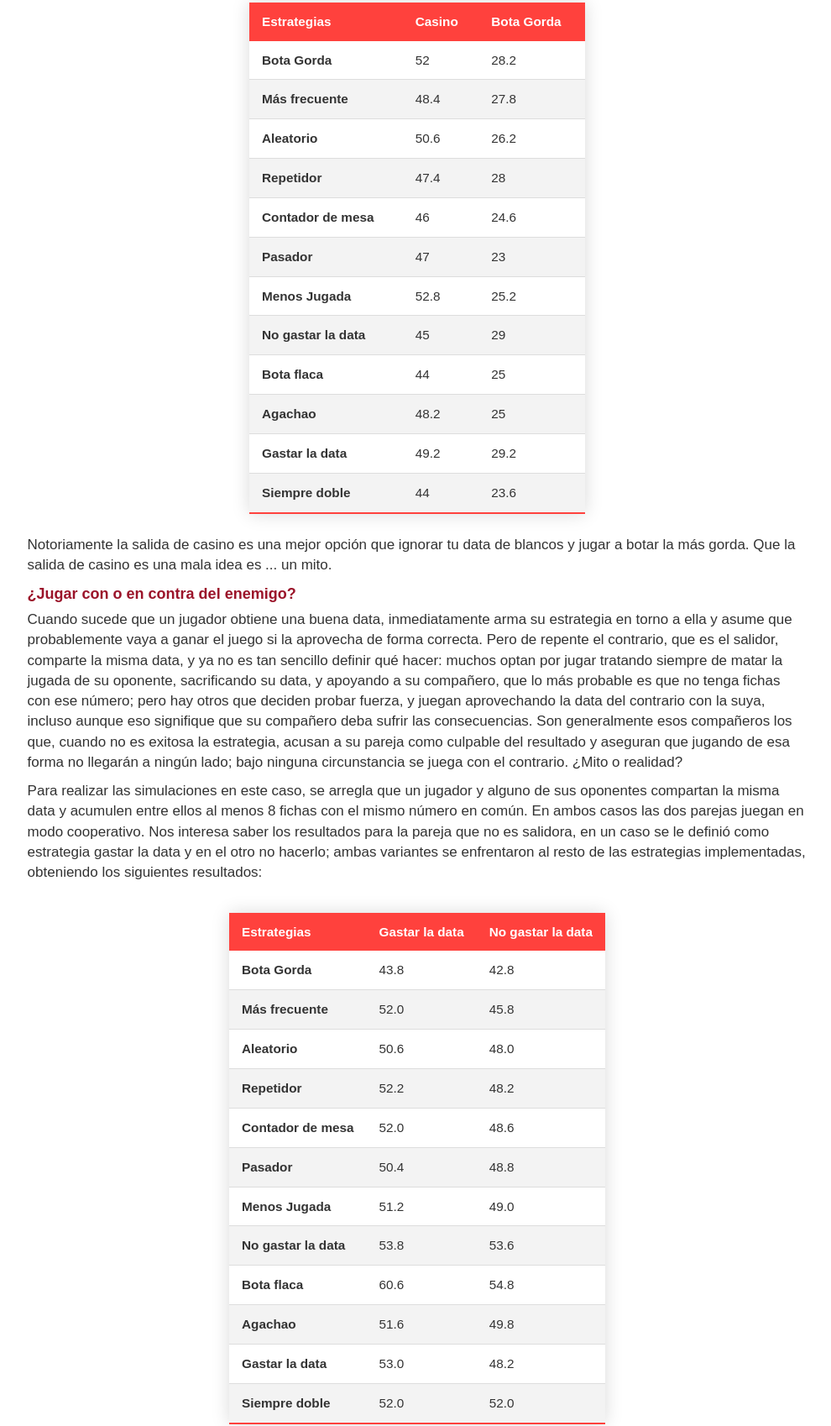
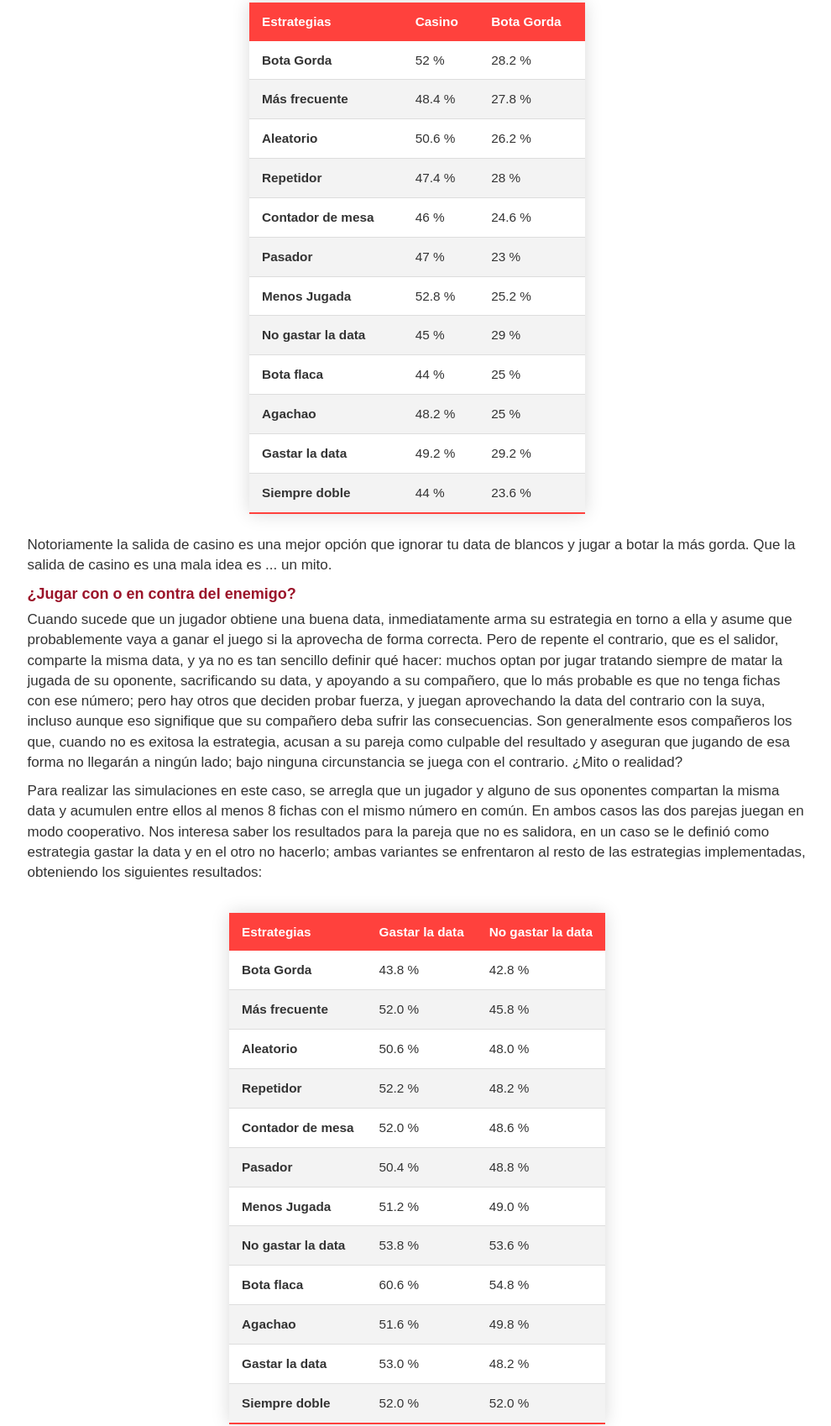
Before and after one commit to 2kodevs/domaino-data, a plain HTML site: page index.html in a window 1280 px wide. Shown: the part 3448-5146 px from the top of the page at 84% size, without its empty margins (143-1133 px from the left). Drawn offline with nearby package versions, Linux system fonts and the light colour scheme; a web font is replaced by a local one.

Commit message:
Add % symbol to the tables

```diff
--- a/index.html
+++ b/index.html
@@ -441,87 +441,63 @@
           <tbody>
             <tr>
               <th>Bota Gorda</th>
-              <td>
-                52</td>
-              <td>
-                28.2</td>
+              <td>52 %</td>
+              <td>28.2 %</td>
             </tr>
             <tr>
               <th>Más frecuente</th>
-              <td>
-                48.4</td>
-              <td>
-                27.8</td>
+              <td>48.4 %</td>
+              <td>27.8 %</td>
             </tr>
             <tr>
               <th>Aleatorio</th>
-              <td>
-                50.6</td>
-              <td>
-                26.2</td>
+              <td>50.6 %</td>
+              <td>26.2 %</td>
             </tr>
             <tr>
               <th>Repetidor</th>
-              <td>
-                47.4</td>
-              <td>
-                28</td>
+              <td>47.4 %</td>
+              <td>28 %</td>
             </tr>
             <tr>
               <th>Contador de mesa</th>
-              <td>
-                46</td>
-              <td>
-                24.6</td>
+              <td>46 %</td>
+              <td>24.6 %</td>
             </tr>
             <tr>
               <th>Pasador</th>
-              <td>
-                47</td>
-              <td>
-                23</td>
+              <td>47 %</td>
+              <td>23 %</td>
             </tr>
             <tr>
               <th>Menos Jugada</th>
-              <td>
-                52.8</td>
-              <td>
-                25.2</td>
+              <td>52.8 %</td>
+              <td>25.2 %</td>
             </tr>
             <tr>
               <th>No gastar la data</th>
-              <td>
-                45</td>
-              <td>
-                29</td>
+              <td>45 %</td>
+              <td>29 %</td>
             </tr>
             <tr>
               <th>Bota flaca</th>
-              <td>
-                44</td>
-              <td>
-                25</td>
+              <td>44 %</td>
+              <td>25 %</td>
             </tr>
             <tr>
               <th>Agachao</th>
-              <td>
-                48.2</td>
-              <td>
-                25</td>
+              <td>48.2 %</td>
+              <td>25 %</td>
             </tr>
             <tr>
               <th>Gastar la data</th>
-              <td>
-                49.2</td>
-              <td>
-                29.2</td>
+              <td>49.2 %</td>
+              <td>29.2 %</td>
             </tr>
             <tr>
               <th>Siempre doble</th>
-              <td>
-                44</td>
-              <td>
-                23.6</td>
+              <td>44 %</td>
+              <td>23.6 %</td>
             </tr>
           </tbody>
         </table>
@@ -569,87 +545,63 @@
           <tbody>
             <tr>
               <th>Bota Gorda</th>
-              <td>
-                43.8</td>
-              <td>
-                42.8</td>
+              <td>43.8 %</td>
+              <td>42.8 %</td>
             </tr>
             <tr>
               <th>Más frecuente</th>
-              <td>
-                52.0</td>
-              <td>
-                45.8</td>
+              <td>52.0 %</td>
+              <td>45.8 %</td>
             </tr>
             <tr>
               <th>Aleatorio</th>
-              <td>
-                50.6</td>
-              <td>
-                48.0</td>
+              <td>50.6 %</td>
+              <td>48.0 %</td>
             </tr>
             <tr>
               <th>Repetidor</th>
-              <td>
-                52.2</td>
-              <td>
-                48.2</td>
+              <td>52.2 %</td>
+              <td>48.2 %</td>
             </tr>
             <tr>
               <th>Contador de mesa</th>
-              <td>
-                52.0</td>
-              <td>
-                48.6</td>
+              <td>52.0 %</td>
+              <td>48.6 %</td>
             </tr>
             <tr>
               <th>Pasador</th>
-              <td>
-                50.4</td>
-              <td>
-                48.8</td>
+              <td>50.4 %</td>
+              <td>48.8 %</td>
             </tr>
             <tr>
               <th>Menos Jugada</th>
-              <td>
-                51.2</td>
-              <td>
-                49.0</td>
+              <td>51.2 %</td>
+              <td>49.0 %</td>
             </tr>
             <tr>
               <th>No gastar la data</th>
-              <td>
-                53.8</td>
-              <td>
-                53.6</td>
+              <td>53.8 %</td>
+              <td>53.6 %</td>
             </tr>
             <tr>
               <th>Bota flaca</th>
-              <td>
-                60.6</td>
-              <td>
-                54.8</td>
+              <td>60.6 %</td>
+              <td>54.8 %</td>
             </tr>
             <tr>
               <th>Agachao</th>
-              <td>
-                51.6</td>
-              <td>
-                49.8</td>
+              <td>51.6 %</td>
+              <td>49.8 %</td>
             </tr>
             <tr>
               <th>Gastar la data</th>
-              <td>
-                53.0</td>
-              <td>
-                48.2</td>
+              <td>53.0 %</td>
+              <td>48.2 %</td>
             </tr>
             <tr>
               <th>Siempre doble</th>
-              <td>
-                52.0</td>
-              <td>
-                52.0</td>
+              <td>52.0 %</td>
+              <td>52.0 %</td>
             </tr>
           </tbody>
         </table>
@@ -694,63 +646,51 @@
           <tbody>
             <tr>
               <th>Bota Gorda</th>
-              <td>
-                62.0</td>
+              <td>62.0 %</td>
             </tr>
             <tr>
               <th>Más frecuente</th>
-              <td>
-                55.6</td>
+              <td>55.6 %</td>
             </tr>
             <tr>
               <th>Aleatorio</th>
-              <td>
-                54.4</td>
+              <td>54.4 %</td>
             </tr>
             <tr>
               <th>Repetidor</th>
-              <td>
-                55.8</td>
+              <td>55.8 %</td>
             </tr>
             <tr>
               <th>Contador de mesa</th>
-              <td>
-                53.6</td>
+              <td>53.6 %</td>
             </tr>
             <tr>
               <th>Pasador</th>
-              <td>
-                53.8</td>
+              <td>53.8 %</td>
             </tr>
             <tr>
               <th>Menos Jugada</th>
-              <td>
-                57.8</td>
+              <td>57.8 %</td>
             </tr>
             <tr>
               <th>No gastar la data</th>
-              <td>
-                56.2</td>
+              <td>56.2 %</td>
             </tr>
             <tr>
               <th>Bota flaca</th>
-              <td>
-                48.8</td>
+              <td>48.8 %</td>
             </tr>
             <tr>
               <th>Agachao</th>
-              <td>
-                58.8</td>
+              <td>58.8 %</td>
             </tr>
             <tr>
               <th>Gastar la data</th>
-              <td>
-                60.2</td>
+              <td>60.2 %</td>
             </tr>
             <tr>
               <th>Siempre doble</th>
-              <td>
-                56.2</td>
+              <td>56.2 %</td>
             </tr>
           </tbody>
         </table>
@@ -794,63 +734,51 @@
           <tbody>
             <tr>
               <th>Bota Gorda</th>
-              <td>
-                55.2</td>
+              <td>55.2 %</td>
             </tr>
             <tr>
               <th>Más frecuente</th>
-              <td>
-                51.6</td>
+              <td>51.6 %</td>
             </tr>
             <tr>
               <th>Aleatorio</th>
-              <td>
-                44.8</td>
+              <td>44.8 %</td>
             </tr>
             <tr>
               <th>Repetidor</th>
-              <td>
-                50.8</td>
+              <td>50.8 %</td>
             </tr>
             <tr>
               <th>Contador de mesa</th>
-              <td>
-                49.8</td>
+              <td>49.8 %</td>
             </tr>
             <tr>
               <th>Pasador</th>
-              <td>
-                49.0</td>
+              <td>49.0 %</td>
             </tr>
             <tr>
               <th>Menos Jugada</th>
-              <td>
-                48.8</td>
+              <td>48.8 %</td>
             </tr>
             <tr>
               <th>No gastar la data</th>
-              <td>
-                49.2</td>
+              <td>49.2 %</td>
             </tr>
             <tr>
               <th>Bota flaca</th>
-              <td>
-                45.2</td>
+              <td>45.2 %</td>
             </tr>
             <tr>
               <th>Agachao</th>
-              <td>
-                48.0</td>
+              <td>48.0 %</td>
             </tr>
             <tr>
               <th>Gastar la data</th>
-              <td>
-                49.6</td>
+              <td>49.6 %</td>
             </tr>
             <tr>
               <th>Siempre doble</th>
-              <td>
-                46.6</td>
+              <td>46.6 %</td>
             </tr>
           </tbody>
         </table>
```
Also changed, not shown: 1 other file.
